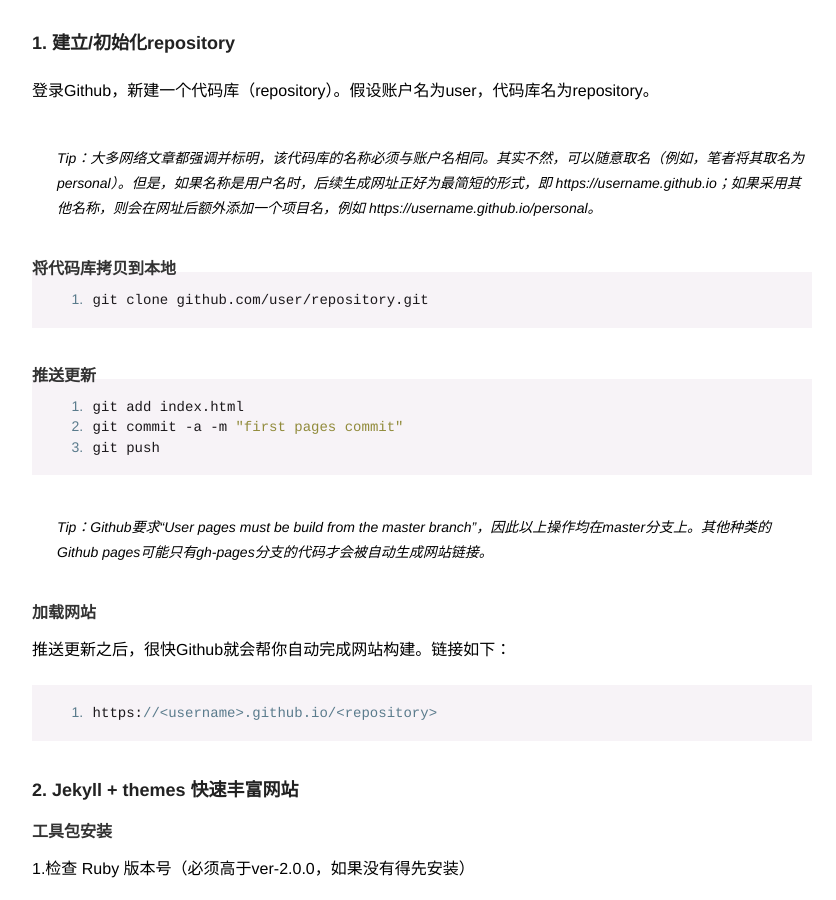
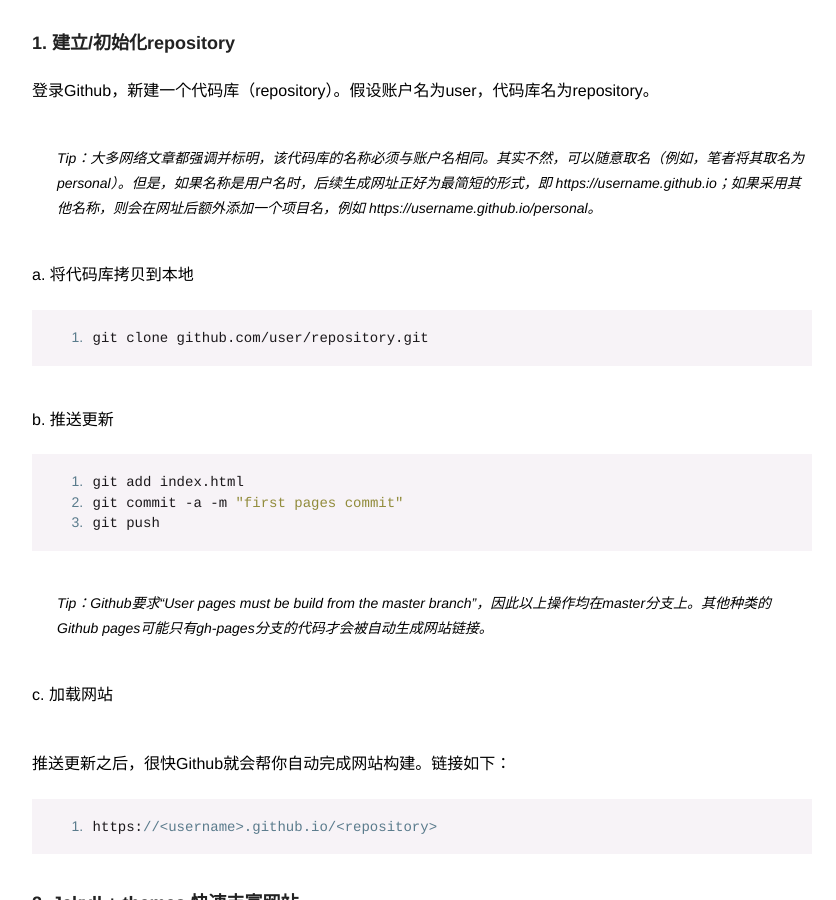
Before and after one commit to seeping007/seeping007.github.io, a Jekyll site: the page built from _posts/2017-03-23-gitpage-jekyll.md, in a window 1280 px wide and 900 px high, scrolled down 236 px. Shown: the whole window, without its empty margins (218-1054 px from the left). Built offline with Jekyll 4.4.1, drawn with Linux system fonts in a browser that asks for light colours.

````diff
--- a/_posts/2017-03-23-gitpage-jekyll.md
+++ b/_posts/2017-03-23-gitpage-jekyll.md
@@ -13,12 +13,14 @@ This is where the story starts......
 
 > Tip：大多网络文章都强调并标明，该代码库的名称必须与账户名相同。其实不然，可以随意取名（例如，笔者将其取名为 personal）。但是，如果名称是用户名时，后续生成网址正好为最简短的形式，即 https://username.github.io；如果采用其他名称，则会在网址后额外添加一个项目名，例如 https://username.github.io/personal。
 
-#### 将代码库拷贝到本地
+a. 将代码库拷贝到本地
+
 ```
 git clone github.com/user/repository.git
 ```
 
-#### 推送更新
+b. 推送更新
+
 ```
 git add index.html
 git commit -a -m "first pages commit"
@@ -26,7 +28,7 @@ git push
 ```
 > Tip：Github要求“User pages must be build from the master branch”，因此以上操作均在master分支上。其他种类的Github pages可能只有gh-pages分支的代码才会被自动生成网站链接。
 
-#### 加载网站
+c. 加载网站
 
 推送更新之后，很快Github就会帮你自动完成网站构建。链接如下：
 
@@ -72,7 +74,7 @@ bundle install
 
 各种风格任你选，去下载一个并解压将文件放到你的代码库（repository）根目录下。当然，适当的整理会略有帮助。
 
-#### 本地服务器预览
+本地服务器预览：
 
 ```
 $ bundle exec jekyll serve
````
